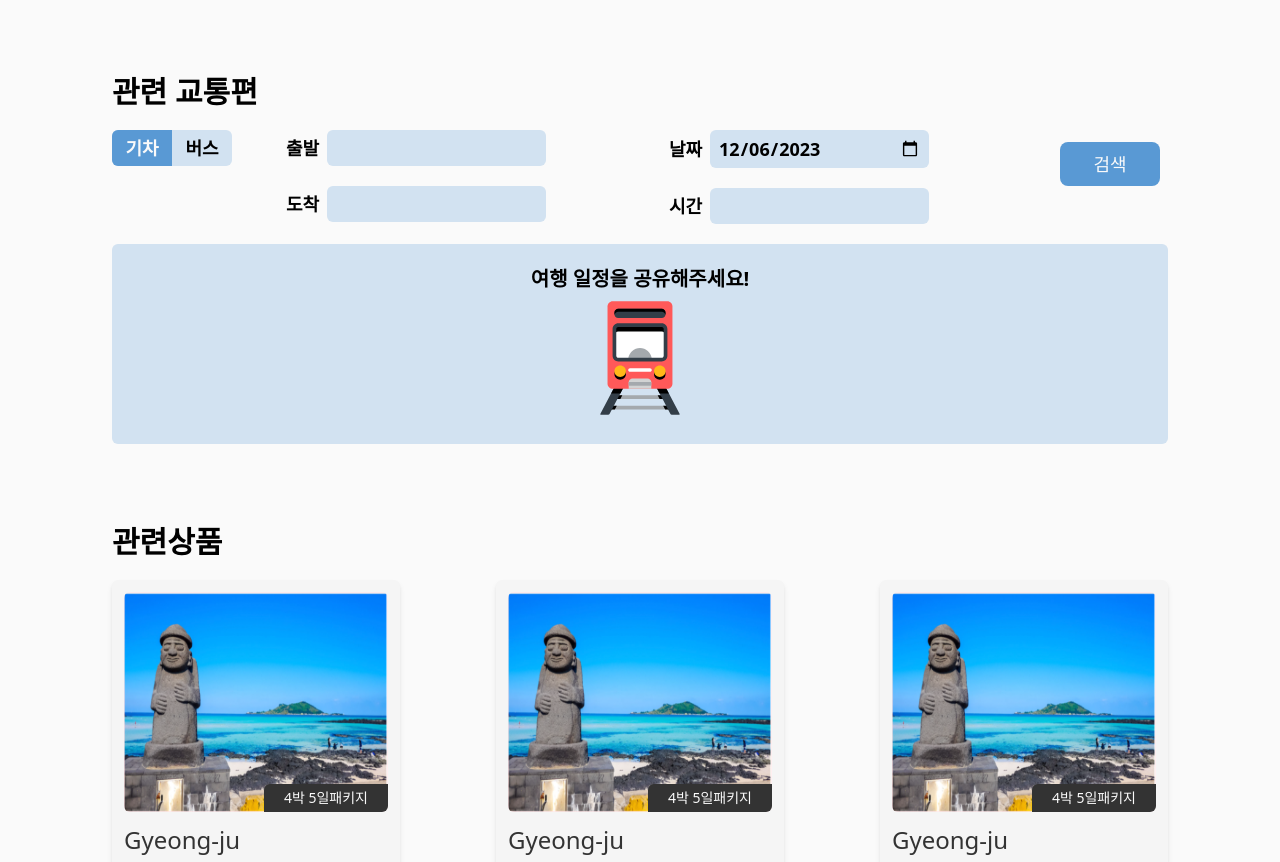
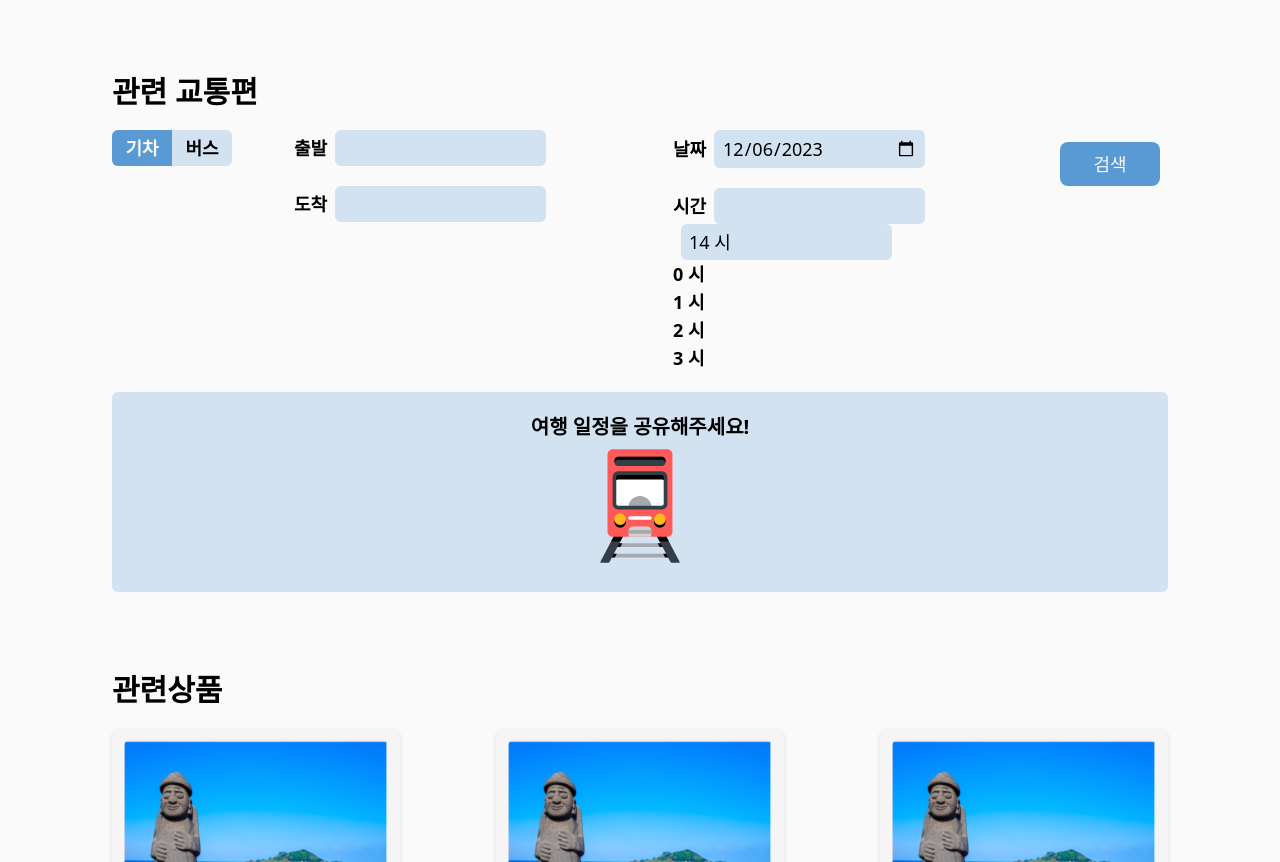
Before and after one commit to TRIP-Side-Project/frontend, a React (Vite) app: page /products/detail in a window 1280 px wide. Shown: the part 660-1522 px from the top of the page. Built offline with nearby package versions, Linux system fonts and the light colour scheme.

Commit message:
Feat: 날짜 선택 시 해당 날짜 보여주기 구현

```diff
--- a/src/pages/ProductListDetail.tsx
+++ b/src/pages/ProductListDetail.tsx
@@ -3,7 +3,7 @@ import Train from "@/assets/svg/Train";
 import Button, { btnAttributes } from "@/common/button/Button";
 import Bookmark from "@/components/Bookmark/Bookmark";
 import ProductCardItems from "@/components/productCardItems/ProductCardItems";
-import { useState } from "react";
+import { ChangeEvent, useState } from "react";
 import { useNavigate } from "react-router-dom";
 
 export default function ProductListDetail () {
@@ -22,9 +22,18 @@ export default function ProductListDetail () {
     type: "square"
   }
 
+  // style
+  const locationStyle = "ml-2 bg-LINE_POINT_COLOR rounded-md w-2/3 px-2 py-1 font-light focus:outline-MAIN_COLOR";
+
   // 달력
   const today = new Date();
-  const todayDate = today.toISOString().substring(0,10);
+  const todayDate = today.toISOString().substring(0, 10);
+  const [selectedDate, setSelectedDate] = useState(todayDate);
+  const handleDateChange = (event:ChangeEvent<HTMLInputElement>) => {
+    setSelectedDate(event.target.value)
+  }
+  const currentHour = ('0' + today.getHours()).slice(-2);
+  console.log(currentHour);
 
   // 관련상품
   // 상태 타입 지정 해야함
@@ -54,15 +63,25 @@ export default function ProductListDetail () {
     setIsBus(!isBus);
   }
 
-  // 교통편
+  interface locationInfo {
+    depature: string;
+    arrival: string;
+  }
 
-  const [depature, setDepature] = useState('');
-  const [arrival, setArrival] = useState('');
+  const [location, setLocation] = useState<locationInfo>({
+    depature: "",
+    arrival: "",
+  });
 
-  // const changeValue = (event: React.ChangeEvent<HTMLInputElement>) => {
-  //   console.log(event.target.value);
-  // }
-  // console.log(depature);
+  const changeLocationValue = (event:ChangeEvent<HTMLInputElement>) => {
+    setLocation({
+      ...location,
+      [event.target.name]: event.target.value
+    })
+  }
+
+  // 시간
+  // const [selectedTime, setSelectedTime] = useState<string>('');
 
   // 뒤로가기 버튼
   const navigate = useNavigate();
@@ -123,11 +142,11 @@ export default function ProductListDetail () {
           <div className="flex flex-col gap-5">
             <div>
               <span>출발</span>
-              <input type="text" value={depature} onChange={(event) => {setDepature(event.target.value)}} className="ml-2 bg-LINE_POINT_COLOR rounded-md w-2/3 px-2 py-1 font-light" />
+              <input type="text" name="depature" value={location.depature} onChange={changeLocationValue} className={locationStyle} />
             </div>
             <div>
               <span>도착</span>
-              <input type="text" value={arrival} onChange={(event) => {setArrival(event.target.value)}} className="ml-2 bg-LINE_POINT_COLOR rounded-md w-2/3 px-2 py-1"/>
+              <input type="text" name="arrival" value={location.arrival} onChange={changeLocationValue} className={locationStyle} />
             </div>
           </div>
           <div className="flex flex-col gap-5">
@@ -135,11 +154,22 @@ export default function ProductListDetail () {
               {/* 디테일한 디자인 생각 좀 해보고 구현할게요. */}
               {/* 날짜 선택 스크립트 구현 예정 */}
               <span>날짜</span>
-              <input type="date" value={todayDate} className="ml-2 bg-LINE_POINT_COLOR rounded-md w-2/3 px-2 py-1"/>
+              <input type="date" value={selectedDate} onChange={handleDateChange} className={locationStyle}/>
             </div>
             <div>
               <span>시간</span>
-              <input type="text" className="ml-2 bg-LINE_POINT_COLOR rounded-md w-2/3 px-2 py-1"/>
+              <input type="text" className={locationStyle} />
+              <div className={locationStyle}>
+                {currentHour + ' 시'}
+              </div>
+              <div>
+                <ul>
+                  <li>0 시</li>
+                  <li>1 시</li>
+                  <li>2 시</li>
+                  <li>3 시</li>
+                </ul>
+              </div>
             </div>
           </div>
           <Button btnInfo={searchBtnInfo} />
```
